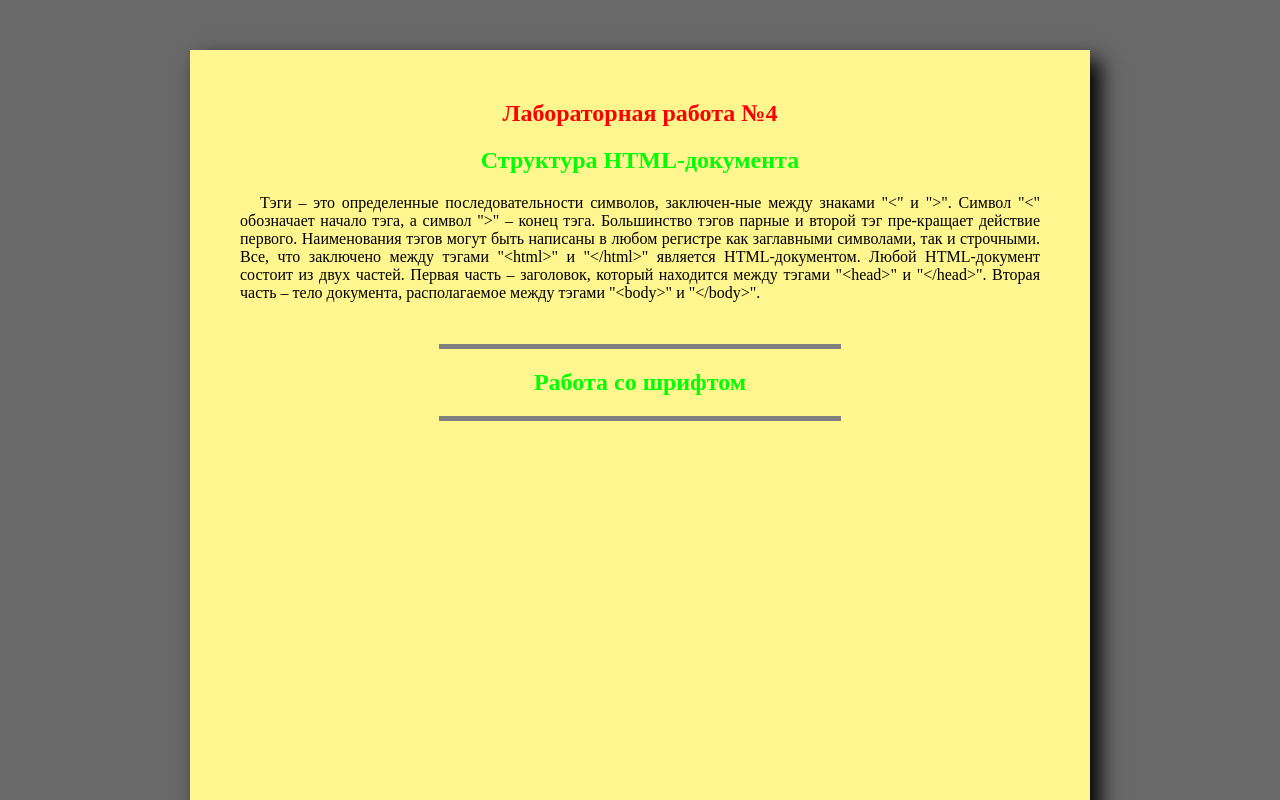
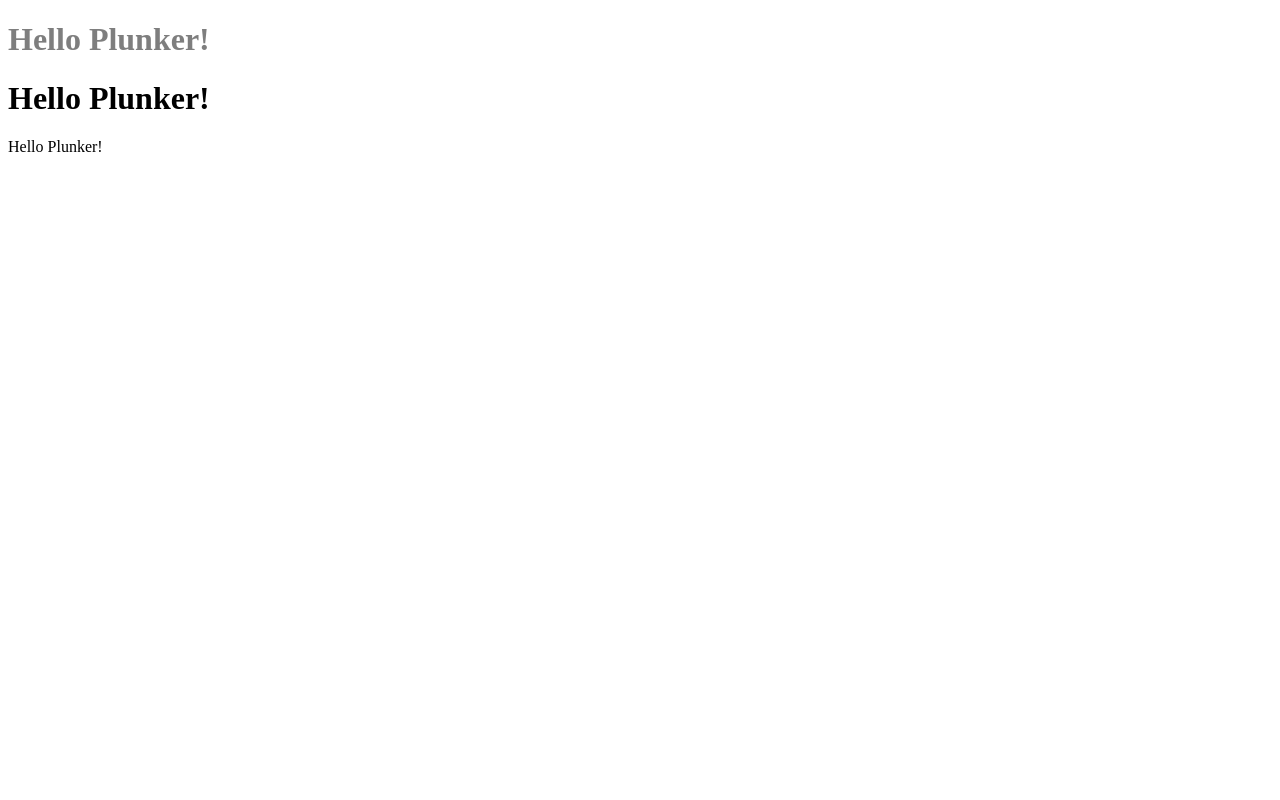
Before and after one commit to Lesowaya/Hbudget, a plain HTML site: page index.html in a window 1280 px wide. Shown: the top 800 px of the page. Drawn offline with Linux system fonts and the light colour scheme.

Commit message:
Update index.html

```diff
--- a/index.html
+++ b/index.html
@@ -1,56 +1,17 @@
 <!DOCTYPE html>
+<html>
 
-<html>
-<head>
-<meta charset="UTF-8">
-<title>Lol</title>
-   <link rel="stylesheet" type="text/css" href="style.css">
-<style>
-      body { background-color: 	#696969; } /* общий фон */
-      div {
-        width: 800px;   /* ширина */
-        height: 1200px; /* высота */
-        padding: 30px 50px 30px 50px; /* внутренние отступы - верх, право, низ, лево */
-        margin: 50px auto;  /* выравнивание по центру */
-        box-shadow: 10px 10px 20px black; /* небольшая тень для объемности */
-        background-color: #FFF68F;  /* цвет фона в блоке */
-        font-family:  "Times New Roman"; /* нужный шрифт */
-      }
-    </style>
+  <head>
+    <link rel="stylesheet" href="style.css">
+    <script src="script.js"></script>
+  </head>
 
-<style type="text/css">
-       p {
-         text-indent: 20px; /* Отступ первой строки в пикселах */
-         text-align:justify
-       }
-    </style>
+  <body>
+    <header>
+    <h1>Hello Plunker!</h1>
+</header>
+    <h1>Hello Plunker!</h1>
+    <footer>Hello Plunker!</footer>
+  </body>
 
-<style type="text/css">
-     h2{
-         color:red;
-         text-align:center;
-
-       }
-     </style>
-
-</head>
-<body>
- <div><body bgcolor="#FFFF21">
-   <h2 >Лабораторная работа №4 </h2>
-   <h2 align=center ; style="color:#00FF00" >Структура HTML-документа </h2>
-    <p>Тэги – это определенные последовательности символов, заключен-ные между знаками "<" и ">".
-  Символ "<" обозначает начало тэга, а символ ">" – конец тэга. Большинство тэгов парные и второй
-  тэг пре-кращает действие первого. Наименования тэгов могут быть написаны в любом регистре как
-  заглавными символами, так и строчными. Все, что заключено между тэгами "&lt;html>" и "&lt;/html>"
-  является HTML-документом. Любой HTML-документ состоит из двух частей. Первая часть –
-  заголовок, который находится между тэгами "&lt;hеad>" и "&lt;/hеad>". Вторая часть – тело документа,
-  располагаемое между тэгами "&lt;bоdy>" и "&lt;/bоdy>".
-  </p>
-  <br>
-      <hr align=center ; width=400 ; size=5 ; color="gray">
-    <h2 align=center ; style="color:#00FF00">Работа со шрифтом</h2>
-
-    <hr align=center ; width=400 ; size=5 ; color="gray">
-</div>
-</body>
 </html>
```
